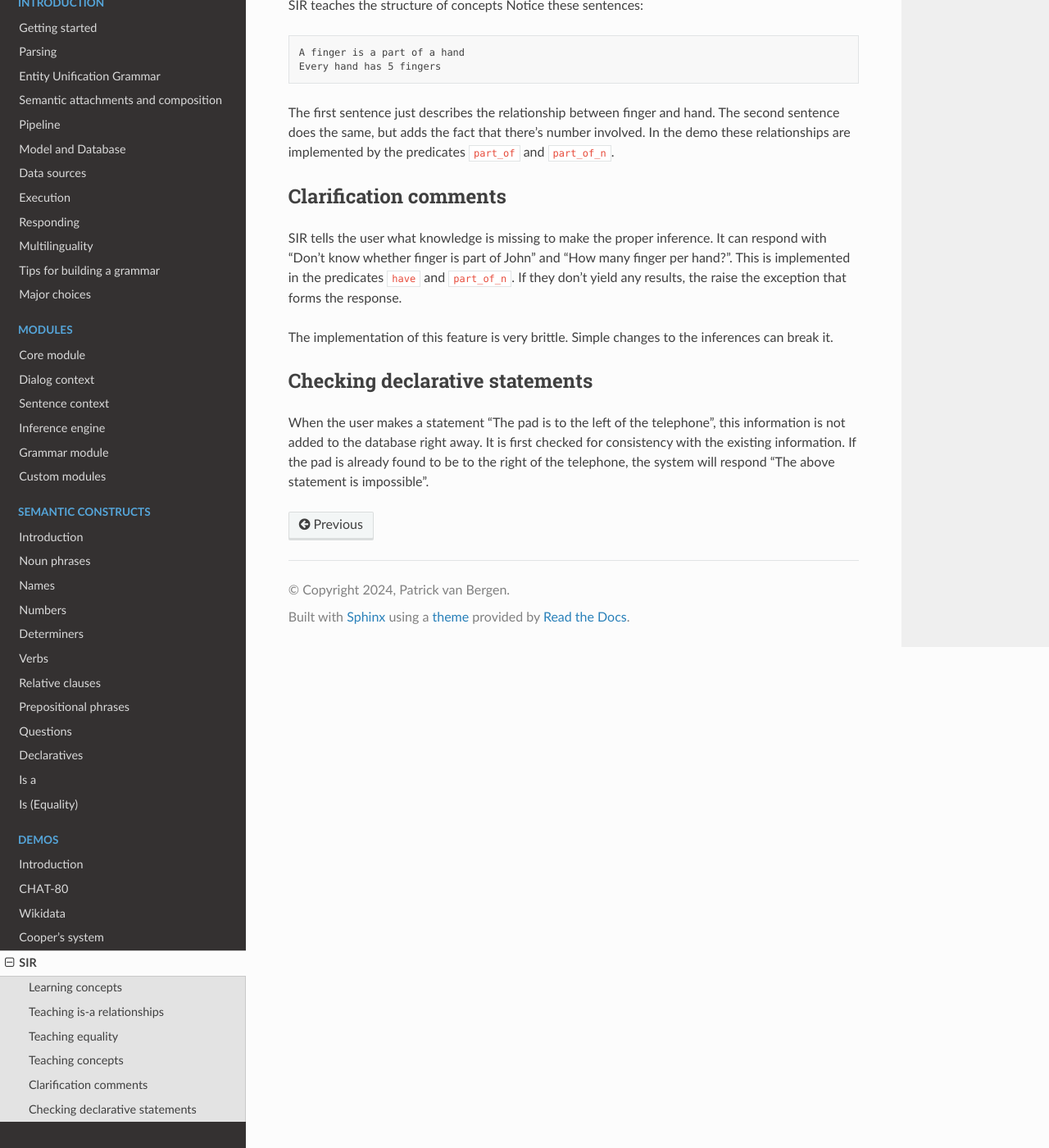
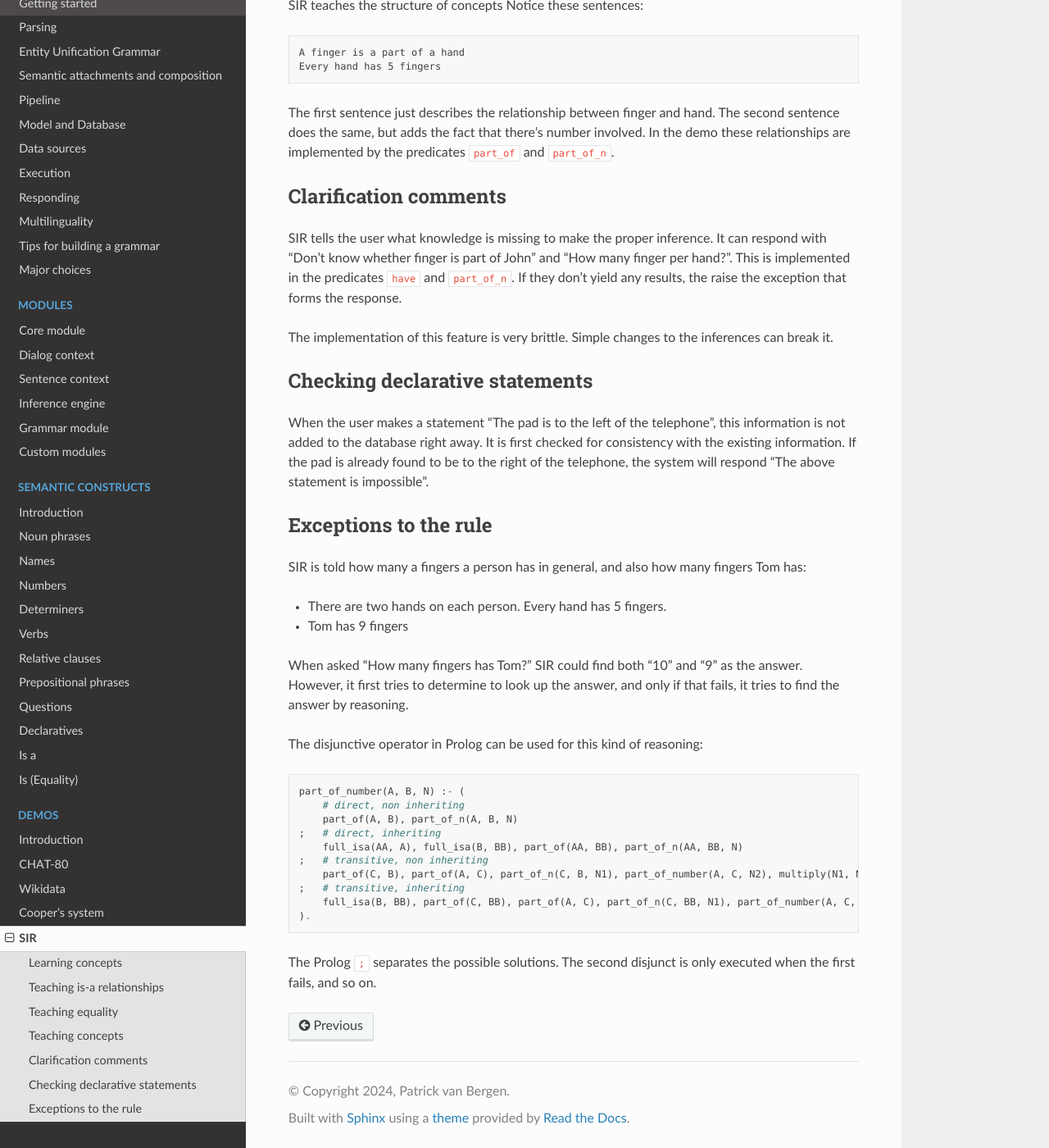
Before and after one commit to garfix/richard-readthedocs, a Sphinx documentation site: the page built from docs/source/demos/sir.md, in a window 1280 px wide and 1400 px high, scrolled down 799 px. Shown: the whole window at 82% size. Built offline with Sphinx 7.4.7 and the Read the Docs theme 3.1.0, drawn with Linux system fonts in a browser that asks for light colours.

Commit message:
disjunction

```diff
--- a/docs/source/demos/sir.md
+++ b/docs/source/demos/sir.md
@@ -36,3 +36,29 @@ The implementation of this feature is very brittle. Simple changes to the infere
 ## Checking declarative statements
 
 When the user makes a statement "The pad is to the left of the telephone", this information is not added to the database right away. It is first checked for consistency with the existing information. If the pad is already found to be to the right of the telephone, the system will respond "The above statement is impossible".
+
+## Exceptions to the rule
+
+SIR is told how many a fingers a person has in general, and also how many fingers Tom has:
+
+* There are two hands on each person. Every hand has 5 fingers.
+* Tom has 9 fingers
+
+When asked "How many fingers has Tom?" SIR could find both "10" and "9" as the answer. However, it first tries to determine to look up the answer, and only if that fails, it tries to find the answer by reasoning.
+
+The disjunctive operator in Prolog can be used for this kind of reasoning:
+
+~~~pl
+part_of_number(A, B, N) :- (
+    # direct, non inheriting
+    part_of(A, B), part_of_n(A, B, N)
+;   # direct, inheriting
+    full_isa(AA, A), full_isa(B, BB), part_of(AA, BB), part_of_n(AA, BB, N)
+;   # transitive, non inheriting
+    part_of(C, B), part_of(A, C), part_of_n(C, B, N1), part_of_number(A, C, N2), multiply(N1, N2, N)
+;   # transitive, inheriting
+    full_isa(B, BB), part_of(C, BB), part_of(A, C), part_of_n(C, BB, N1), part_of_number(A, C, N2), multiply(N1, N2, N)
+).
+~~~
+
+The Prolog `;` separates the possible solutions. The second disjunct is only executed when the first fails, and so on.
```
Also changed, not shown: docs/source/modules/core-module.md (+26 -0 lines), docs/source/modules/inference-engine.md (+26 -0 lines), 2 other files.
